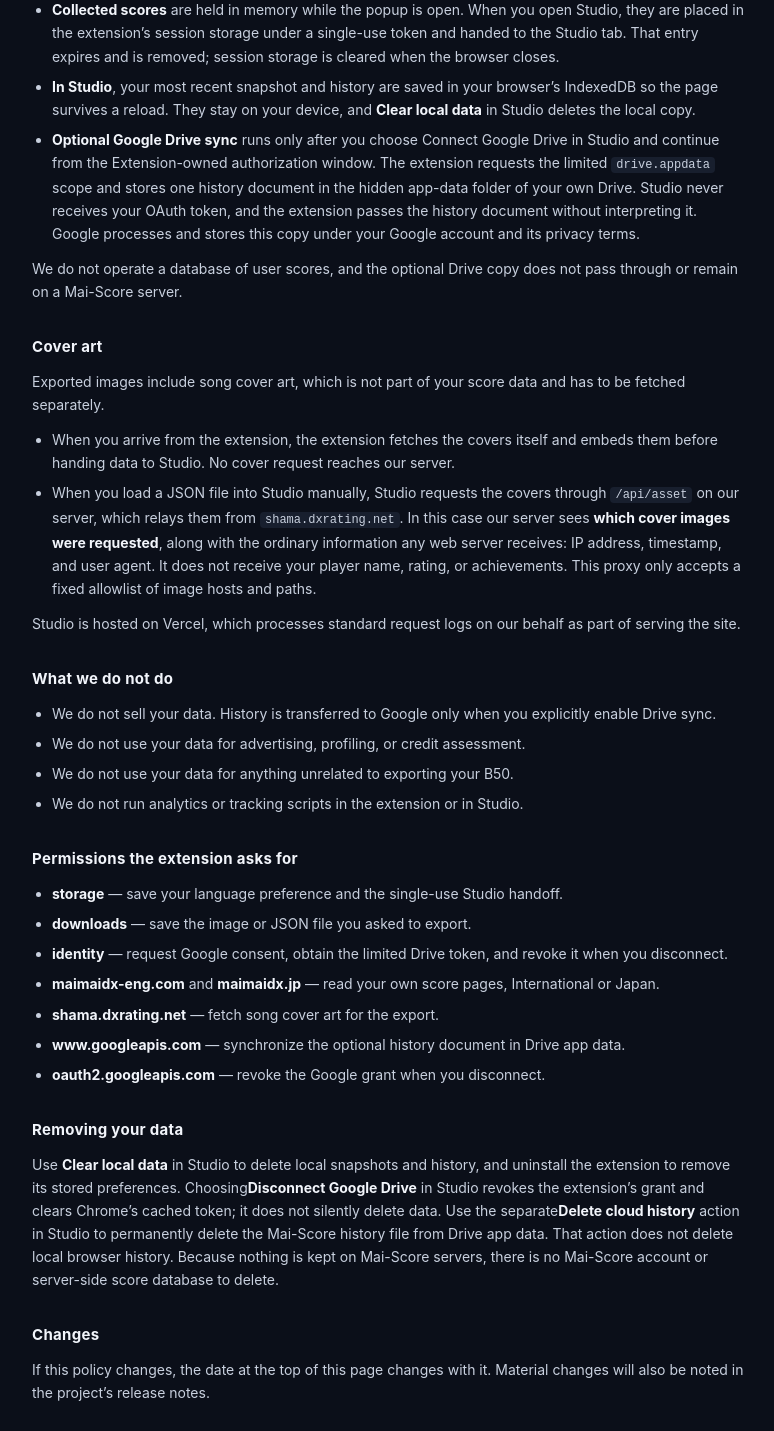
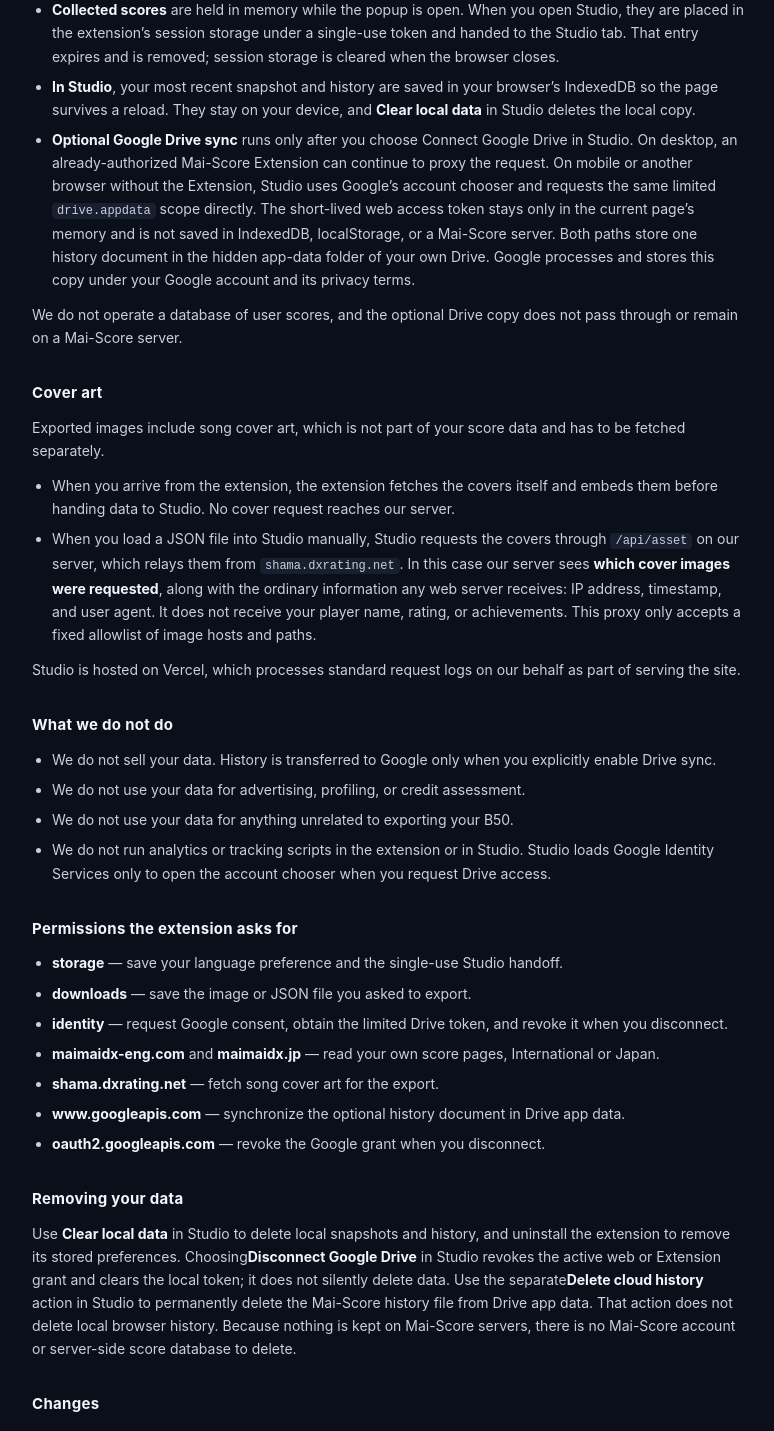
Before and after one commit to div-sir/Mai-Score, a Next.js app in the folder studio/: page /privacy in a window 1280 px wide. Shown: the part 760-2191 px from the top of the page, without its empty margins (252-1026 px from the left). Built offline with nearby package versions, Linux system fonts and the light colour scheme.

Commit message:
Add mobile Drive sync: update studio/app/privacy/page.tsx

```diff
--- a/studio/app/privacy/page.tsx
+++ b/studio/app/privacy/page.tsx
@@ -6,7 +6,7 @@
   description: "How the Mai-Score extension and Studio handle your data."
 };
 
-const UPDATED = "July 29, 2026";
+const UPDATED = "July 31, 2026";
 
 export default function Privacy() {
   return (
@@ -71,12 +71,14 @@
           </li>
           <li>
             <strong>Optional Google Drive sync</strong> runs only after you choose Connect Google
-            Drive in Studio and continue from the Extension-owned authorization window. The
-            extension requests the limited <code>drive.appdata</code> scope and
-            stores one history document in the hidden app-data folder of your own Drive. Studio
-            never receives your OAuth token, and the extension passes the history document
-            without interpreting it. Google processes and stores this copy under your Google
-            account and its privacy terms.
+            Drive in Studio. On desktop, an already-authorized Mai-Score Extension can continue
+            to proxy the request. On mobile or another browser without the Extension, Studio uses
+            Google&rsquo;s account chooser and requests the same limited{" "}
+            <code>drive.appdata</code> scope directly. The short-lived web access token stays only
+            in the current page&rsquo;s memory and is not saved in IndexedDB, localStorage, or a
+            Mai-Score server. Both paths store one history document in the hidden app-data folder
+            of your own Drive. Google processes and stores this copy under your Google account
+            and its privacy terms.
           </li>
         </ul>
         <p>
@@ -118,7 +120,11 @@
           <li>We do not sell your data. History is transferred to Google only when you explicitly enable Drive sync.</li>
           <li>We do not use your data for advertising, profiling, or credit assessment.</li>
           <li>We do not use your data for anything unrelated to exporting your B50.</li>
-          <li>We do not run analytics or tracking scripts in the extension or in Studio.</li>
+          <li>
+            We do not run analytics or tracking scripts in the extension or in Studio. Studio
+            loads Google Identity Services only to open the account chooser when you request
+            Drive access.
+          </li>
         </ul>
       </section>
 
@@ -140,8 +146,8 @@
         <p>
           Use <strong>Clear local data</strong> in Studio to delete local snapshots and history,
           and uninstall the extension to remove its stored preferences. Choosing
-          <strong>Disconnect Google Drive</strong> in Studio revokes the extension&rsquo;s grant and
-          clears Chrome&rsquo;s cached token; it does not silently delete data. Use the separate
+          <strong>Disconnect Google Drive</strong> in Studio revokes the active web or Extension
+          grant and clears the local token; it does not silently delete data. Use the separate
           <strong>Delete cloud history</strong> action in Studio to permanently delete the
           Mai-Score history file from Drive app data. That action does not delete local browser
           history. Because nothing is kept on Mai-Score servers, there is no Mai-Score account
```
